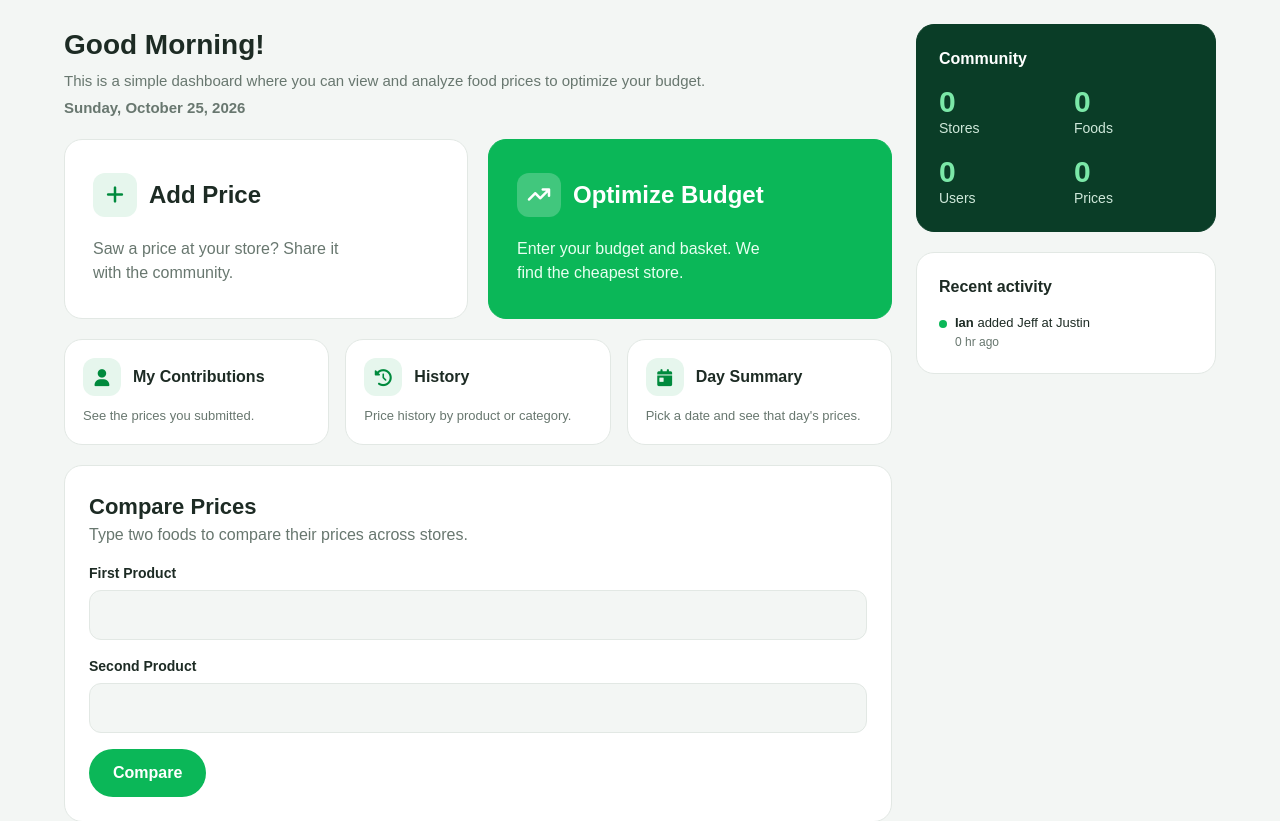
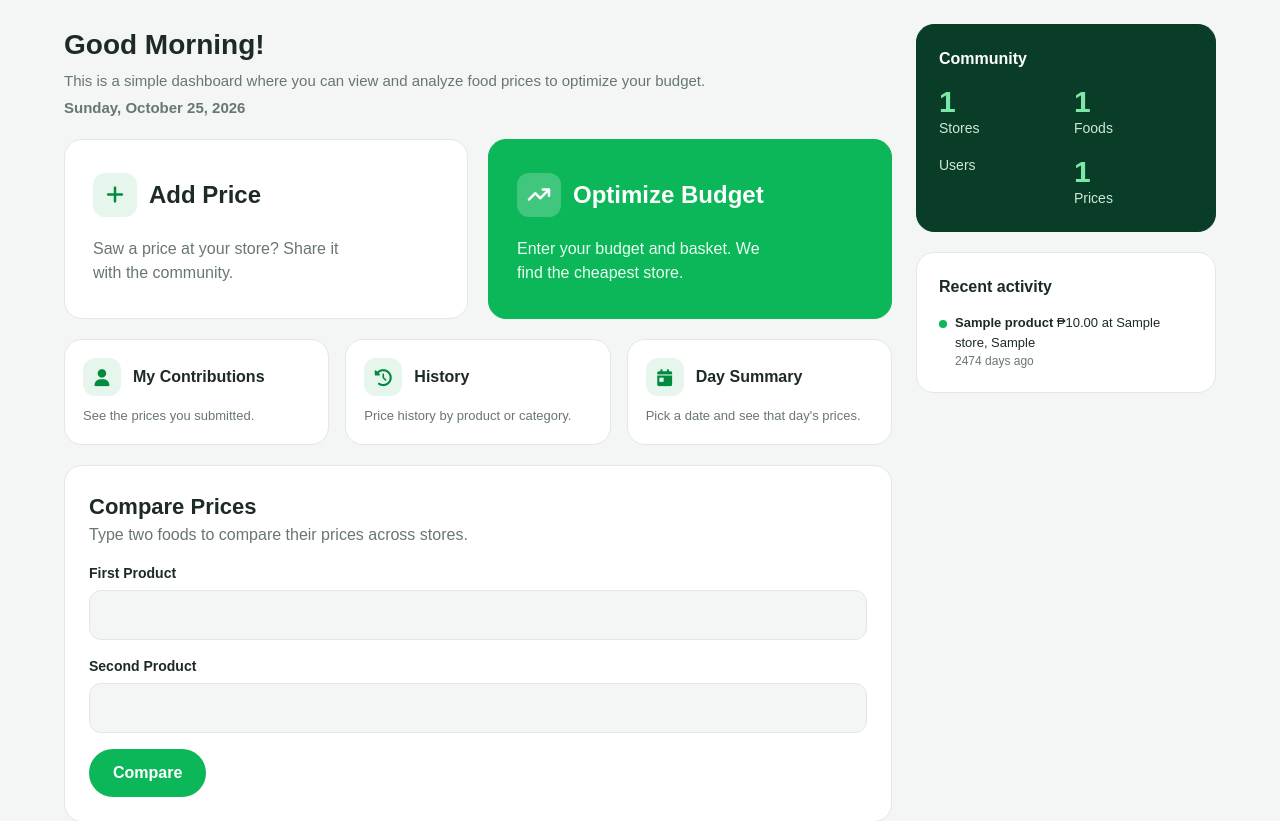
Before and after one commit to jeffkkiel/Community-Driven-Food-Price-Comparison-Budget-Optimization-System, a Flask app: page / in a window 1280 px wide. Shown: the part 70-891 px from the top of the page. Run offline with Flask 3, Linux system fonts and the light colour scheme; tables that the repository leaves empty hold one stand-in row (values such as "Sample post").

Commit message:
wow side panel

```diff
--- a/app/routes.py
+++ b/app/routes.py
@@ -1,3 +1,4 @@
+
 import os
 from uuid import uuid4
 from decimal import Decimal
@@ -11,16 +12,40 @@ from sqlalchemy.exc import SQLAlchemyError
 from app import app, db
 from app.forms import *
 from app.models import *
+from app.services.helper import time_ago
 
 
 @app.route("/", methods=["GET", "POST"])
 def dashboard():
     comprForm = CompareForm()
-    stats = {"stores": 0, "foods": 0, "users": 0, "prices": 0}
+
+    stats = {
+        "stores": db.session.scalar(db.select(func.count(Store.id))),
+        "foods": db.session.scalar(db.select(func.count(Product.id))),
+        "locations": db.session.scalar(db.select(func.count(func.distinct(Store.location)))),
+        "prices": db.session.scalar(db.select(func.count(PriceHistory.id))),
+    }
+
+    recent = db.session.execute(
+        db.select(PriceHistory, Product, Store)
+        .join(ProductStore, PriceHistory.product_store_id == ProductStore.id)
+        .join(Product, ProductStore.product_id == Product.id)
+        .join(Store, ProductStore.store_id == Store.id)
+        .order_by(PriceHistory.recorded_at.desc())
+        .limit(5)
+    ).all()
+
     activity = [
-        {"username": "Ian", "food": "Jeff",
-            "location": "Justin", "time": "0 hr ago"},
+        {
+            "food": product.name,
+            "price": history.price,
+            "store": store.name,
+            "location": store.location,
+            "time": time_ago(history.recorded_at),
+        }
+        for history, product, store in recent
     ]
+
     return render_template(
         "dashboard.html",
         comprForm=comprForm,
@@ -34,39 +59,57 @@ def add_product():
     form = ProductForm()
 
     # para sa dropdown(chat for explanation)
-    stores = db.session.scalars(db.select(Store).order_by(Store.name, Store.location)).all()
-    form.store.choices = [("", "Choose a store"), *[(str(store.id), f"{store.name} — {store.location}") for store in stores],
-            ("__new__", "Add a new store..."),]
+    stores = db.session.scalars(
+        db.select(Store).order_by(Store.name, Store.location)
+    ).all()
+
+    form.store.choices = [
+        ("", "Choose a store"),
+        *[
+            (str(store.id), f"{store.name} — {store.location}")
+            for store in stores
+        ],
+        ("__new__", "Add a new store..."),
+    ]
 
     if form.validate_on_submit():
         if form.category.data not in CATEGORIES:
             flash("Please choose a valid category.")
             return render_template("add_product.html", form=form)
+
         if form.location.data not in LOCATIONS:
             flash("Please choose a valid location.")
             return render_template("add_product.html", form=form)
 
         store = None
 
-        #let user choose existing store or make new one
+        # let user choose existing store or make new one
         if form.store.data == "__new__":
             store_name = (form.store_name.data or "").strip()
+
             if not store_name:
-                form.store_name.errors.append("Enter a name for the new store.")
+                form.store_name.errors.append(
+                    "Enter a name for the new store."
+                )
                 return render_template("add_product.html", form=form)
 
             store = db.session.scalar(
                 db.select(Store).where(
                     func.lower(Store.name) == store_name.lower(),
-                    Store.location == form.location.data,))
+                    Store.location == form.location.data,
+                )
+            )
 
             if store is None:
-                store = Store(name=store_name, location=form.location.data,)
+                store = Store(
+                    name=store_name,
+                    location=form.location.data,
+                )
                 db.session.add(store)
                 db.session.flush()
 
         else:
-            #chcik if the selected store actually exists.
+            # chcik if the selected store actually exists.
             try:
                 store_id = int(form.store.data)
             except (ValueError, TypeError):
@@ -82,11 +125,16 @@ def add_product():
             if store.location != form.location.data:
                 flash("The selected store and location do not match.")
                 return render_template("add_product.html", form=form)
+
         try:
             product_name = form.product.data.strip()
 
-            #reuse existing product with the same name.
-            product = db.session.scalar(db.select(Product).where(func.lower(Product.name) == product_name.lower()))
+            # reuse existing product with the same name.
+            product = db.session.scalar(
+                db.select(Product).where(
+                    func.lower(Product.name) == product_name.lower()
+                )
+            )
 
             if product is None:
                 product = Product(
@@ -97,13 +145,16 @@ def add_product():
                 db.session.add(product)
                 db.session.flush()
 
-            #save optional uploaded image. idk pwede tanggalin kung medyo idk
+            # save optional uploaded image. idk pwede tanggalin kung medyo idk
             image = form.img.data
+
             if image and image.filename:
                 safe_name = secure_filename(image.filename)
 
                 if not safe_name:
-                    raise ValueError("Please upload a valid image filename.")
+                    raise ValueError(
+                        "Please upload a valid image filename."
+                    )
 
                 filename = f"{uuid4().hex}_{safe_name}"
                 upload_dir = os.path.join(app.static_folder, "uploads")
@@ -112,9 +163,14 @@ def add_product():
                 image.save(os.path.join(upload_dir, filename))
                 product.img_ref = f"uploads/{filename}"
 
-            #check if product already exists for price history
+            # check if product already exists for price history
             listing = db.session.scalar(
-                db.select(ProductStore).where(ProductStore.product_id == product.id, ProductStore.store_id == store.id,))
+                db.select(ProductStore).where(
+                    ProductStore.product_id == product.id,
+                    ProductStore.store_id == store.id,
+                )
+            )
+
             quantity = form.quantity.data
             total_price = form.total_price.data
             price = total_price / quantity
@@ -130,8 +186,11 @@ def add_product():
             else:
                 listing.price = price
 
-            #record price
-            history = PriceHistory(product_store=listing,price=price,)
+            # record price
+            history = PriceHistory(
+                product_store=listing,
+                price=price,
+            )
             db.session.add(history)
 
             db.session.commit()
@@ -147,8 +206,8 @@ def add_product():
 
     if form.is_submitted():
         print(form.errors)
+
     return render_template("add_product.html", form=form)
-
 
 
 @app.route("/optimize")
--- /dev/null
+++ b/app/services/helper.py
@@ -0,0 +1,22 @@
+from datetime import datetime, timezone
+
+
+def time_ago(dt):
+    if dt.tzinfo is None:
+        dt = dt.replace(tzinfo=timezone.utc)
+
+    seconds = int((datetime.now(timezone.utc) - dt).total_seconds())
+    minutes = seconds // 60
+    hours = minutes // 60
+    days = hours // 24
+
+    if seconds < 60:
+        return "just now"
+
+    if minutes < 60:
+        return f"{minutes} min ago"
+
+    if hours < 24:
+        return f"{hours} hr ago"
+
+    return f"{days} day{'s' if days != 1 else ''} ago"
--- a/app/templates/dashboard.html
+++ b/app/templates/dashboard.html
@@ -90,8 +90,8 @@
       <ul class="feed">
         {% for item in activity | default([]) %}
         <li>
-          <b>{{ item.username }}</b> added {{ item.food }} at {{ item.location
-          }}
+          <b>{{ item.food }}</b> ₱{{ "%.2f"|format(item.price)}} at {{
+          item.store }}, {{ item.location}}
           <time>{{ item.time }}</time>
         </li>
         {% else %}
```
